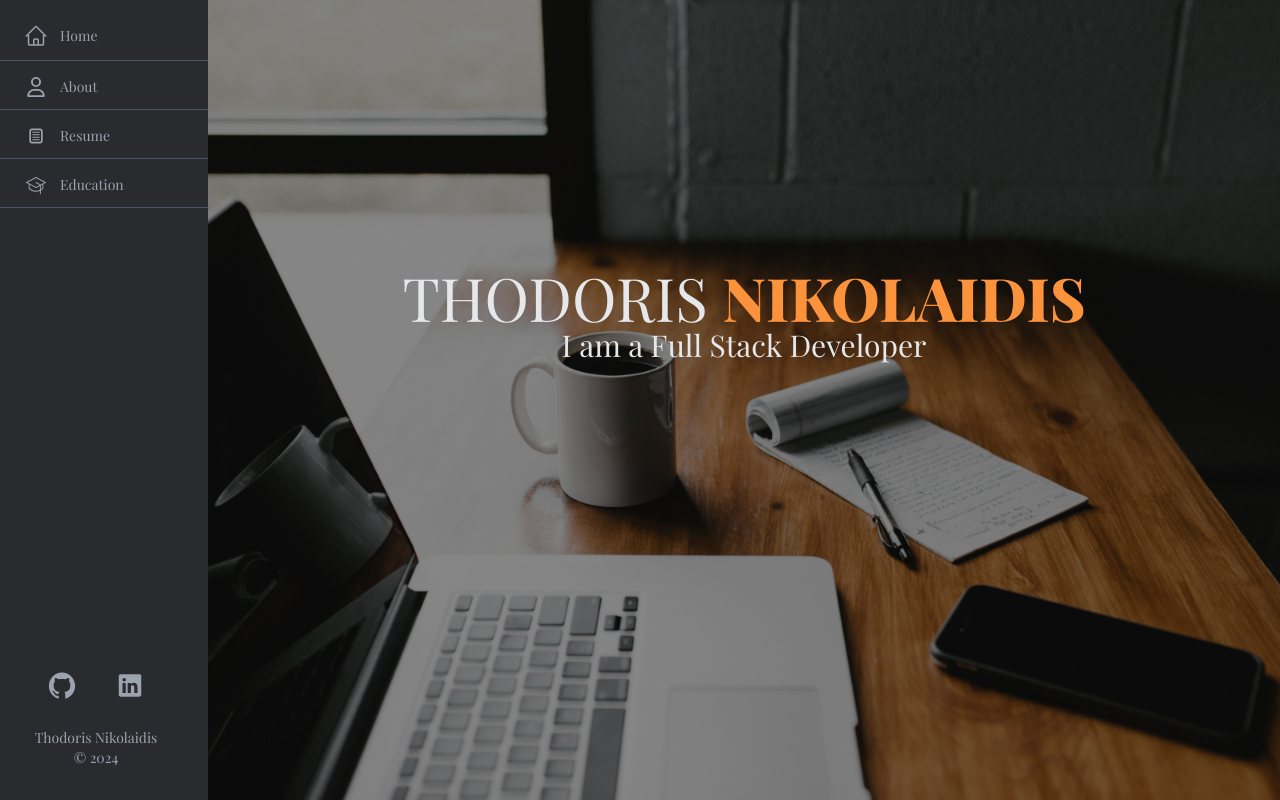
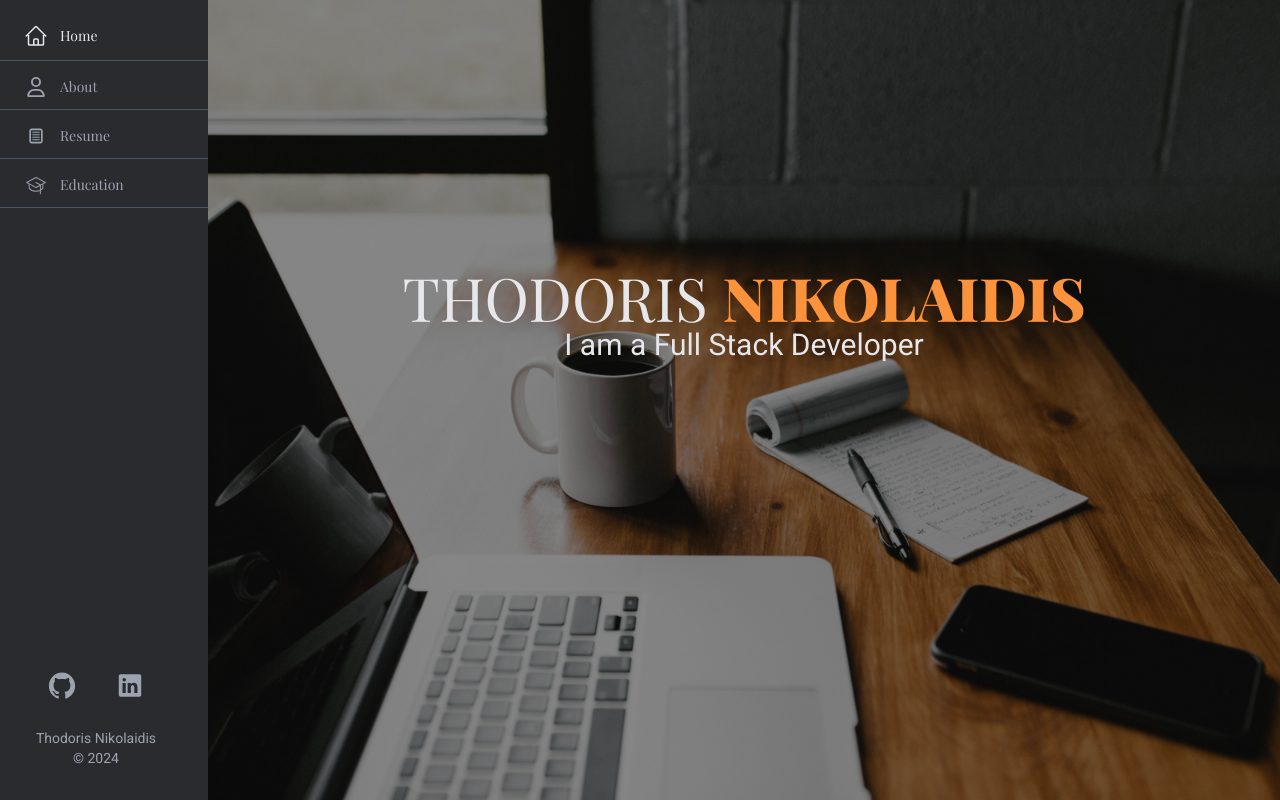
Before and after one commit to thodNik/New-Portfolio-site, a React (Vite) app: page / in a window 1280 px wide. Built offline with nearby package versions, Linux system fonts and the light colour scheme; a web font is replaced by a local one.

Commit message:
Refactored Navbar and started Home page

```diff
--- a/index.html
+++ b/index.html
@@ -6,7 +6,7 @@
     <meta content="width=device-width, initial-scale=1.0" name="viewport"/>
     <title>Thodoris Nikolaidis - Full Stack Web Developer</title>
 </head>
-<body class="font-playfair">
+<body>
 <div id="root"></div>
 <script src="/src/main.jsx" type="module"></script>
 </body>
--- a/src/components/Navbar.jsx
+++ b/src/components/Navbar.jsx
@@ -1,4 +1,4 @@
-import React, {useState} from "react"
+import React, {useEffect, useRef, useState} from "react"
 import {Link, useLocation} from "react-router-dom";
 import {IoLogoGithub} from "react-icons/io";
 import {IoLogoLinkedin} from "react-icons/io";
@@ -8,10 +8,134 @@ import {PiGraduationCapLight} from "react-icons/pi";
 
 export default function Navbar() {
     const [isSideNavOpen, setIsSideNavOpen] = useState(false)
+    const homeRef = useRef(null);
+    const aboutRef = useRef(null);
+    const resumeRef = useRef(null);
+    const eduRef = useRef(null);
     const {pathname} = useLocation();
     const date = new Date()
     const today = date.getFullYear()
 
+    useEffect(() => {
+        switch (pathname) {
+            case "/":
+                homeRef.current?.focus();
+                break;
+            case "/about":
+                aboutRef.current?.focus();
+                break;
+            case "/resume":
+                resumeRef.current?.focus();
+                break;
+            case "/education":
+                eduRef.current?.focus();
+                break;
+        }
+    }, [pathname]);
+
+    const navLinks = [
+        {
+            name: "Home",
+            pathname: "/",
+            icon: <svg
+                xmlns="http://www.w3.org/2000/svg"
+                fill="none"
+                viewBox="0 0 24 24"
+                strokeWidth="1.5"
+                stroke="currentColor"
+                className="h-6 w-6"
+                aria-label="Dashboard icon"
+                role="graphics-symbol"
+            >
+                <path
+                    strokeLinecap="round"
+                    strokeLinejoin="round"
+                    d="M2.25 12l8.954-8.955c.44-.439 1.152-.439 1.591 0L21.75 12M4.5 9.75v10.125c0 .621.504 1.125 1.125 1.125H9.75v-4.875c0-.621.504-1.125 1.125-1.125h2.25c.621 0 1.125.504 1.125 1.125V21h4.125c.621 0 1.125-.504 1.125-1.125V9.75M8.25 21h8.25"
+                />
+            </svg>,
+            ref: homeRef,
+        },
+        {
+            name: "About",
+            pathname: "/about",
+            icon: <FaRegUser
+                style={{
+                    width: "24px",
+                    height: "20px"
+                }}
+            />,
+            ref: aboutRef,
+        },
+        {
+            name: "Resume",
+            pathname: "/resume",
+            icon: <TiDocumentText
+                style={{
+                    width: "24px",
+                    height: "20px"
+                }}
+            />,
+            ref: resumeRef,
+        },
+        {
+            name: "Education",
+            pathname: "/education",
+            icon: <PiGraduationCapLight
+                style={{
+                    width: "24px",
+                    height: "20px"
+                }}
+            />,
+            ref: eduRef,
+        },
+    ];
+
+    const socials = [
+        {
+            href: "https://github.com/thodNik",
+            icon: <IoLogoGithub
+                className="hover:text-gray-200 transition duration-300 ease-in-out"
+                style={{
+                    width: "30px",
+                    height: "45px",
+                }}
+            />
+        },
+        {
+            href: "https://www.linkedin.com/in/nikolaidisthod",
+            icon: <IoLogoLinkedin
+                className="hover:text-gray-200 transition duration-300 ease-in-out"
+                style={{
+                    width: "30px",
+                    height: "45px",
+                }}
+            />
+        },
+    ];
+
+    const navLinkList = navLinks.map(link => (
+        <li className="px-3 border-b border-gray-600">
+            <Link
+                to={link.pathname}
+                ref={link.ref}
+                className={`flex items-center gap-3 rounded p-3 text-navbar-text ${pathname === link.pathname && "focus:text-gray-200 focus:outline-none"}`}
+            >
+                <div className="flex items-center self-center">
+                    {link.icon}
+                </div>
+                <div
+                    className="flex w-full flex-1 flex-col items-start justify-center gap-0 overflow-hidden truncate text-sm">
+                    {link.name}
+                </div>
+            </Link>
+        </li>
+    ))
+
+    const socialLinks = socials.map(social => (
+        <Link to={social.href}>
+            {social.icon}
+        </Link>
+    ));
 
     return (
         <>
@@ -57,124 +181,19 @@ export default function Navbar() {
             >
                 <nav
                     aria-label="side navigation"
-                    className="flex-1 divide-y divide-slate-100 overflow-auto"
+                    className="flex-1 divide-y divide-slate-100 overflow-auto font-playfair"
                 >
                     <div>
                         <ul className="flex flex-1 flex-col gap-1 py-3">
-                            <li className="px-3 border-b border-gray-600">
-                                <Link
-                                    to="/"
-                                    className={`flex items-center gap-3 rounded p-3 text-navbar-text ${pathname === "/" && "focus:text-gray-200"}`}
-                                >
-                                    <div className="flex items-center self-center">
-                                        <svg
-                                            xmlns="http://www.w3.org/2000/svg"
-                                            fill="none"
-                                            viewBox="0 0 24 24"
-                                            strokeWidth="1.5"
-                                            stroke="currentColor"
-                                            className="h-6 w-6"
-                                            aria-label="Dashboard icon"
-                                            role="graphics-symbol"
-                                        >
-                                            <path
-                                                strokeLinecap="round"
-                                                strokeLinejoin="round"
-                                                d="M2.25 12l8.954-8.955c.44-.439 1.152-.439 1.591 0L21.75 12M4.5 9.75v10.125c0 .621.504 1.125 1.125 1.125H9.75v-4.875c0-.621.504-1.125 1.125-1.125h2.25c.621 0 1.125.504 1.125 1.125V21h4.125c.621 0 1.125-.504 1.125-1.125V9.75M8.25 21h8.25"
-                                            />
-                                        </svg>
-                                    </div>
-                                    <div
-                                        className="flex w-full flex-1 flex-col items-start justify-center gap-0 overflow-hidden truncate text-sm">
-                                        Home
-                                    </div>
-                                </Link>
-                            </li>
-                            <li className="px-3 border-b border-gray-600">
-                                <Link
-                                    to="/about"
-                                    className={`flex items-center gap-3 rounded p-3 text-navbar-text ${pathname === "/about" && "focus:text-gray-200"}`}
-                                    aria-current="page"
-                                >
-                                    <div className="flex items-center self-center ">
-                                        <FaRegUser
-                                            style={{
-                                                width: "24px",
-                                                height: "20px"
-                                            }}
-                                        />
-                                    </div>
-                                    <div
-                                        className="flex w-full flex-1 flex-col items-start justify-center gap-0 overflow-hidden truncate text-sm">
-                                        About
-                                    </div>
-                                </Link>
-                            </li>
-                            <li className="px-3 border-b border-gray-600">
-                                <Link
-                                    to="/resume"
-                                    className={`flex items-center gap-3 rounded p-3 text-navbar-text ${pathname === "/resume" && "focus:text-gray-200"}`}
-                                >
-                                    <div className="flex items-center self-center ">
-                                        <TiDocumentText
-                                            style={{
-                                                width: "24px",
-                                                height: "20px"
-                                            }}
-                                        />
-                                    </div>
-                                    <div
-                                        className="flex w-full flex-1 flex-col items-start justify-center gap-0 overflow-hidden truncate text-sm">
-                                        Resume
-                                    </div>
-                                </Link>
-                            </li>
-                            <li className="px-3 border-b border-gray-600">
-                                <Link
-                                    to="/education"
-                                    className={`flex items-center gap-3 rounded p-3 text-navbar-text ${pathname === "/education" && "focus:text-gray-200"}`}
-                                >
-                                    <div className="flex items-center self-center ">
-                                        <PiGraduationCapLight
-                                            style={{
-                                                width: "24px",
-                                                height: "20px"
-                                            }}
-                                        />
-                                    </div>
-                                    <div
-                                        className="flex w-full flex-1 flex-col items-start justify-center gap-0 overflow-hidden truncate text-sm">
-                                        Education
-                                    </div>
-                                </Link>
-                            </li>
+                            {navLinkList}
                         </ul>
-
-
                     </div>
                 </nav>
                 <footer className="w-44 absolute bottom-8 left-2 text-navbar-text">
                     <div className="flex justify-evenly items-center">
-                        <Link to="https://github.com/thodNik">
-                            <IoLogoGithub
-                                className="hover:text-gray-200 transition duration-300 ease-in-out"
-                                style={{
-                                    width: "30px",
-                                    height: "45px",
-                                }}
-                            />
-                        </Link>
-                        <Link to="https://www.linkedin.com/in/nikolaidisthod">
-                            <IoLogoLinkedin
-                                className="hover:text-gray-200 transition duration-300 ease-in-out"
-                                style={{
-                                    width: "30px",
-                                    height: "45px",
-                                }}
-                            />
-                        </Link>
+                        {socialLinks}
                     </div>
-                    <div className="mt-5 text-sm text-center">
+                    <div className="mt-5 text-sm text-center font-roboto">
                         <p>Thodoris Nikolaidis</p>
                         <p>© {today}</p>
                     </div>
--- a/src/index.css
+++ b/src/index.css
@@ -1,4 +1,5 @@
 @import url('https://fonts.googleapis.com/css2?family=Playfair+Display:ital,wght@0,400..900;1,400..900&display=swap');
+@import url('https://fonts.googleapis.com/css2?family=Roboto:ital,wght@0,100;0,300;0,400;0,500;0,700;0,900;1,100;1,300;1,400;1,500;1,700;1,900&display=swap');
 
 @tailwind base;
 @tailwind components;
--- a/src/pages/Home/Home.jsx
+++ b/src/pages/Home/Home.jsx
@@ -5,9 +5,9 @@ const Home = () => {
         <MainLayout>
             <div className="relative h-screen">
                 <div className="absolute w-full top-1/3 z-50 text-gray-200 text-center">
-                    <h1 className="text-6xl uppercase">Thodoris <span
+                    <h1 className="font-playfair text-6xl uppercase">Thodoris <span
                         className="text-orange-400 font-extrabold">Nikolaidis</span></h1>
-                    <p className="text-gray-200 text-3xl">I am a Full Stack Developer</p>
+                    <p className="font-roboto text-gray-200 text-3xl">I am a Full Stack Developer</p>
                 </div>
                 <div
                     className="absolute top-0 right-0 left-0 bottom-0 z-30 bg-cover bg-center bg-home-bg opacity-50">
--- a/tailwind.config.js
+++ b/tailwind.config.js
@@ -14,6 +14,7 @@ export default {
         },
         fontFamily: {
             playfair: ["Playfair Display", "serif"],
+            roboto: ["Roboto", "sans-serif"],
         },
         backgroundImage: {
             'home-img': "url('/src/assets/home_asset.jpg')",
```
